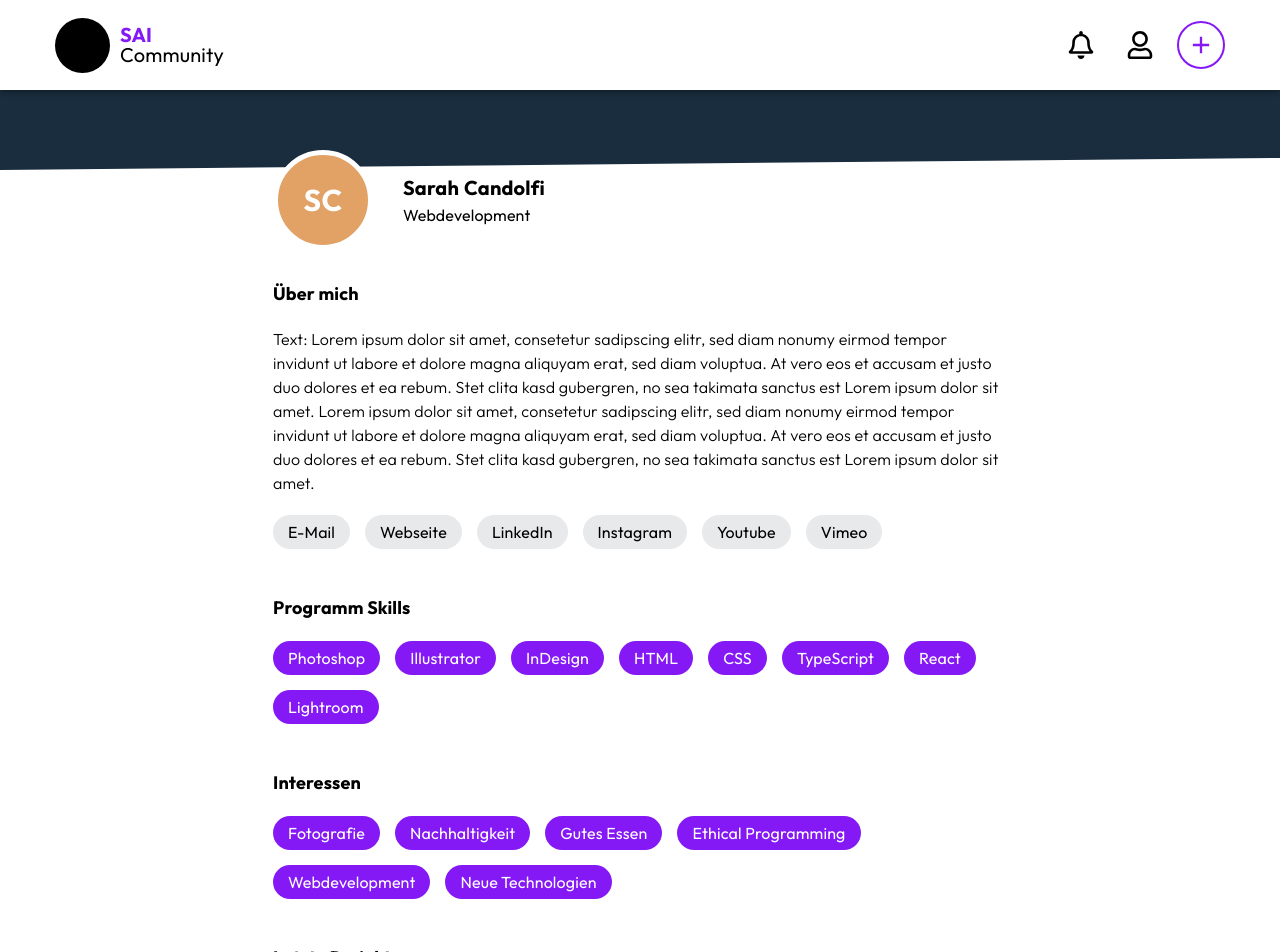
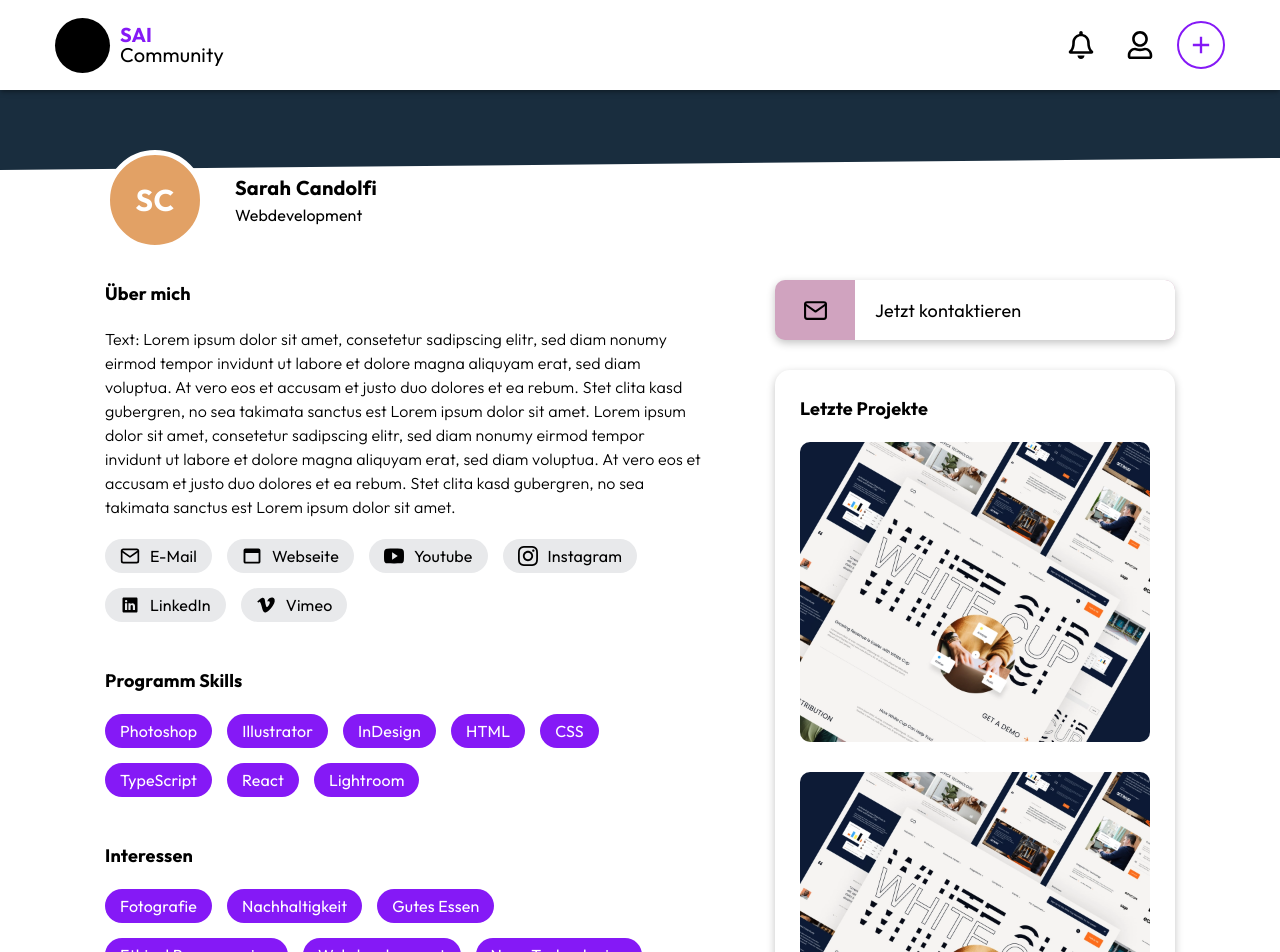
Before and after one commit to dream-lab-group/sae-community, a Next.js app: page /profile/1 in a window 1280 px wide. Shown: the top 952 px of the page. Built offline with nearby package versions, Linux system fonts and the light colour scheme; what @directus/sdk would draw is missing.

Commit message:
finished design of profile

```diff
--- a/common/components/profile/last-projects.tsx
+++ b/common/components/profile/last-projects.tsx
@@ -1,11 +1,21 @@
-import { ButtonBase, Typography } from '@mui/material';
+import { ButtonBase, Typography, useMediaQuery, useTheme } from '@mui/material';
 import { Box } from '@mui/system';
 import Image from 'next/image';
 import imageOne from '../../../public/assets/project-file-1.webp';
 import { BiChevronRight } from 'react-icons/bi';
+import { FiMail } from 'react-icons/fi';
 
 export const LastProjects = () => {
+  const theme = useTheme();
+  const smBreakpointDown = useMediaQuery(theme.breakpoints.down('sm'));
+  const mdBreakpointDown = useMediaQuery(theme.breakpoints.down('md'));
+  const mdBreakpointUp = useMediaQuery(theme.breakpoints.up('md'));
+  const lgBreakpointDown = useMediaQuery(theme.breakpoints.down('lg'));
+
   return (
+    <>
+      {lgBreakpointDown ? (
+        <>
           <Box
             sx={{
               width: '100%',
@@ -13,6 +23,7 @@ export const LastProjects = () => {
               display: 'flex',
               flexDirection: 'column',
               justifyContent: 'space-between',
+              maxWidth: `${smBreakpointDown ? '381px' : '774px'}`,
             }}
           >
             <Typography sx={{ fontWeight: 700, fontSize: '18px' }}>
@@ -32,7 +43,20 @@ export const LastProjects = () => {
               <Box
                 sx={{
                   width: '100%',
-            height: '285px',
+                  display: 'flex',
+                  justifyContent: `${mdBreakpointUp && 'space-between'}`,
+                }}
+              >
+                <Box
+                  sx={{
+                    width: `${mdBreakpointDown ? '100%' : '48%'}`,
+                    height: `${
+                      smBreakpointDown
+                        ? '285px'
+                        : mdBreakpointDown
+                        ? '360px'
+                        : '300px'
+                    }`,
                     borderRadius: '10px',
                     position: 'relative',
                   }}
@@ -42,6 +66,23 @@ export const LastProjects = () => {
                     src={imageOne}
                     layout="fill"
                   />
+                </Box>
+                {mdBreakpointUp && (
+                  <Box
+                    sx={{
+                      width: '48%',
+                      height: '300px',
+                      borderRadius: '10px',
+                      position: 'relative',
+                    }}
+                  >
+                    <Image
+                      className="project-image-border-radius image-container"
+                      src={imageOne}
+                      layout="fill"
+                    />
+                  </Box>
+                )}
               </Box>
               <Box
                 sx={{
@@ -66,5 +107,138 @@ export const LastProjects = () => {
               </ButtonBase>
             </Box>
           </Box>
+        </>
+      ) : (
+        <>
+          <Box
+            sx={{
+              width: '400px',
+              marginTop: '30px',
+              display: 'flex',
+              flexDirection: 'column',
+              justifyContent: 'space-between',
+              position: 'relative',
+              top: 80,
+              marginBottom: '100px',
+            }}
+          >
+            <ButtonBase
+              sx={{
+                height: '60px',
+                width: '100%',
+                display: 'flex',
+                justifyContent: 'space-around',
+                boxShadow: 'rgba(0, 0, 0, 0.24) 0px 3px 8px',
+                borderRadius: '10px',
+                background: '#D0A3BF',
+              }}
+            >
+              <Box
+                sx={{
+                  height: '100%',
+                  display: 'flex',
+                  width: '20%',
+                  alignItems: 'center',
+                  justifyContent: 'center',
+                }}
+              >
+                <FiMail size={25} />
+              </Box>
+              <Box
+                sx={{
+                  height: '100%',
+                  display: 'flex',
+                  width: '80%',
+                  alignItems: 'center',
+                  paddingLeft: '20px',
+                  background: '#fff',
+                  borderTopRightRadius: '10px',
+                  borderBottomRightRadius: '10px',
+                }}
+              >
+                <Typography sx={{ fontSize: '18px' }}>
+                  Jetzt kontaktieren
+                </Typography>
+              </Box>
+            </ButtonBase>
+
+            <Box
+              sx={{
+                width: '100%',
+                borderRadius: '15px',
+                boxShadow: 'rgba(0, 0, 0, 0.24) 0px 3px 8px',
+                display: 'flex',
+                flexDirection: 'column',
+                padding: '25px',
+                marginTop: '30px',
+              }}
+            >
+              <Typography sx={{ fontWeight: 700, fontSize: '18px' }}>
+                Letzte Projekte
+              </Typography>
+              <Box
+                sx={{
+                  width: '100%',
+                  display: 'flex',
+                  flexDirection: 'column',
+                  marginTop: '20px',
+                }}
+              >
+                <Box
+                  sx={{
+                    width: '100%',
+                    height: '300px',
+                    borderRadius: '10px',
+                    position: 'relative',
+                    marginBottom: '30px',
+                  }}
+                >
+                  <Image
+                    className="project-image-border-radius image-container"
+                    src={imageOne}
+                    layout="fill"
+                  />
+                </Box>
+                <Box
+                  sx={{
+                    width: '100%',
+                    height: '300px',
+                    borderRadius: '10px',
+                    position: 'relative',
+                  }}
+                >
+                  <Image
+                    className="project-image-border-radius image-container"
+                    src={imageOne}
+                    layout="fill"
+                  />
+                </Box>
+              </Box>
+              <Box
+                sx={{
+                  width: '100%',
+                  height: '2px',
+                  background: '#e8e9eb',
+                  marginTop: '35px',
+                }}
+              />
+              <ButtonBase
+                sx={{
+                  width: '100%',
+                  display: 'flex',
+                  alignSelf: 'center',
+                  justifyContent: 'space-between',
+                  maxWidth: '130px',
+                  marginTop: '20px',
+                }}
+              >
+                <Typography>Alle Ansehen</Typography>
+                <BiChevronRight size={30} />
+              </ButtonBase>
+            </Box>
+          </Box>
+        </>
+      )}
+    </>
   );
 };
--- a/common/components/profile/user-contact-information.tsx
+++ b/common/components/profile/user-contact-information.tsx
@@ -1,5 +1,13 @@
 import { Typography } from '@mui/material';
 import { Box } from '@mui/system';
+import { FiMail } from 'react-icons/fi';
+import {
+  IoMdBrowsers,
+  IoLogoLinkedin,
+  IoLogoYoutube,
+  IoLogoVimeo,
+} from 'react-icons/io';
+import { SiInstagram } from 'react-icons/si';
 
 type UserContactInformationProps = {
   userContactElement: string;
@@ -10,16 +18,32 @@ export const UserContactInformation = ({
 }: UserContactInformationProps) => {
   return (
     <Box
+      className="user-contact-element-button"
       sx={{
-        background: '#e8e9eb',
         padding: '5px 15px',
         borderRadius: '60px',
         marginRight: '15px',
         marginBottom: '15px',
         cursor: 'default',
+        display: 'flex',
+        alignItems: 'center',
       }}
     >
-      <Typography>{userContactElement}</Typography>
+      {userContactElement === 'E-Mail' ? (
+        <FiMail size={20} />
+      ) : userContactElement === 'Webseite' ? (
+        <IoMdBrowsers size={20} />
+      ) : userContactElement === 'Youtube' ? (
+        <IoLogoYoutube size={20} />
+      ) : userContactElement === 'Instagram' ? (
+        <SiInstagram size={20} />
+      ) : userContactElement === 'LinkedIn' ? (
+        <IoLogoLinkedin size={20} />
+      ) : (
+        <IoLogoVimeo size={20} />
+      )}
+
+      <Typography sx={{ marginLeft: '10px' }}>{userContactElement}</Typography>
     </Box>
   );
 };
--- a/common/utils/utils.ts
+++ b/common/utils/utils.ts
@@ -53,9 +53,9 @@ export class Globals {
   public static readonly userContactInformation = [
     'E-Mail',
     'Webseite',
+    'Youtube',
+    'Instagram',
     'LinkedIn',
-    'Instagram',
-    'Youtube',
     'Vimeo',
   ];
 
--- a/pages/index.tsx
+++ b/pages/index.tsx
@@ -79,7 +79,6 @@ const Home: NextPage<{ data: ProjectProperties }> = (props) => {
 
   const theme = useTheme();
   const smBreakpointDown = useMediaQuery(theme.breakpoints.down('sm'));
-  const lgBreakpointUp = useMediaQuery(theme.breakpoints.up('lg'));
   const desktopBreakpointUp = useMediaQuery(theme.breakpoints.up('desktop'));
 
   const [isLoading, setIsLoading] = useState(true);
--- a/pages/profile/[id].tsx
+++ b/pages/profile/[id].tsx
@@ -1,4 +1,10 @@
-import { Box, Typography, useMediaQuery, useTheme } from '@mui/material';
+import {
+  Box,
+  ButtonBase,
+  Typography,
+  useMediaQuery,
+  useTheme,
+} from '@mui/material';
 import { useRouter } from 'next/router';
 import Layout from '../../common/components/layout';
 import { LastProjects } from '../../common/components/profile/last-projects';
@@ -7,12 +13,15 @@ import { UserInformation } from '../../common/components/profile/user-informatio
 import { UserInterest } from '../../common/components/profile/user-interest';
 import { UserSkills } from '../../common/components/profile/user-skills';
 import { Globals } from '../../common/utils/utils';
+import { FiMail } from 'react-icons/fi';
 
 const MyProfile = () => {
   const router = useRouter();
   const theme = useTheme();
   const smBreakpointDown = useMediaQuery(theme.breakpoints.down('sm'));
-  const smBreakpointUp = useMediaQuery(theme.breakpoints.up('sm'));
+  const breakpointBetweenMdLg = useMediaQuery(
+    theme.breakpoints.between('md', 'lg'),
+  );
   const lgBreakpointDown = useMediaQuery(theme.breakpoints.down('lg'));
   const lgBreakpointUp = useMediaQuery(theme.breakpoints.up('lg'));
 
@@ -24,6 +33,7 @@ const MyProfile = () => {
         flexDirection: 'column',
         alignItems: 'center',
         marginBottom: '60px',
+        position: 'relative',
       }}
     >
       <Box
@@ -39,10 +49,26 @@ const MyProfile = () => {
         sx={{
           width: '100%',
           display: 'flex',
-          paddingX: '20px',
+          flexDirection: `${lgBreakpointDown && 'column'}`,
+          alignItems: `${lgBreakpointDown && 'center'}`,
+          maxWidth: `${
+            smBreakpointDown ? '381px' : lgBreakpointDown ? '774px' : '1150px'
+          }`,
+          paddingX: `${
+            smBreakpointDown ? '20px' : lgBreakpointDown ? '60px' : '40px'
+          }`,
+          justifyContent: `${lgBreakpointUp && 'space-between'}`,
+        }}
+      >
+        <Box
+          sx={{
+            width: '100%',
+            display: 'flex',
             flexDirection: 'column',
             alignItems: 'center',
-          maxWidth: `${smBreakpointDown ? '381px' : '774px'}`,
+            maxWidth: `${
+              smBreakpointDown ? '381px' : lgBreakpointDown ? '774px' : '600px'
+            }`,
           }}
         >
           <UserInformation />
@@ -83,8 +109,52 @@ const MyProfile = () => {
               />
             ))}
           </Box>
+        </Box>
         <LastProjects />
       </Box>
+      {breakpointBetweenMdLg ? (
+        <ButtonBase
+          sx={{
+            position: 'fixed',
+            right: 0,
+            top: 160,
+            height: '50px',
+            width: '220px',
+            display: 'flex',
+            justifyContent: 'space-around',
+            boxShadow: 'rgba(0, 0, 0, 0.24) 0px 3px 8px',
+            borderTopLeftRadius: '10px',
+            borderBottomLeftRadius: '10px',
+            background: '#D0A3BF',
+          }}
+        >
+          <Box
+            sx={{
+              height: '100%',
+              display: 'flex',
+              width: '25%',
+              alignItems: 'center',
+              justifyContent: 'center',
+            }}
+          >
+            <FiMail size={25} />
+          </Box>
+          <Box
+            sx={{
+              height: '100%',
+              display: 'flex',
+              width: '75%',
+              alignItems: 'center',
+              justifyContent: 'center',
+              background: '#fff',
+            }}
+          >
+            <Typography>Jetzt kontaktieren</Typography>
+          </Box>
+        </ButtonBase>
+      ) : (
+        <></>
+      )}
     </Box>
   );
 };
--- a/styles/globals.css
+++ b/styles/globals.css
@@ -174,4 +174,14 @@ h6 {
   background: #5504aa !important;
   color: #fff !important;
 }
+
+.user-contact-element-button {
+  background: #e8e9eb !important;
+  color: #000 !important;
+}
+
+.user-contact-element-button:hover {
+  background: #ef6351 !important;
+  color: #fff !important;
+}
 /*# sourceMappingURL=globals.css.map */
--- a/styles/globals.scss
+++ b/styles/globals.scss
@@ -159,3 +159,13 @@ h6 {
   background: #5504aa !important;
   color: #fff !important;
 }
+
+.user-contact-element-button {
+  background: #e8e9eb !important;
+  color: #000 !important;
+}
+
+.user-contact-element-button:hover {
+  background: #ef6351 !important;
+  color: #fff !important;
+}
```
Also changed, not shown: pages/project/[id].tsx (+15 -3 lines), 1 other file (tests, documents, lock files or other folders). Lines whose indentation alone changed are shown as unchanged.
